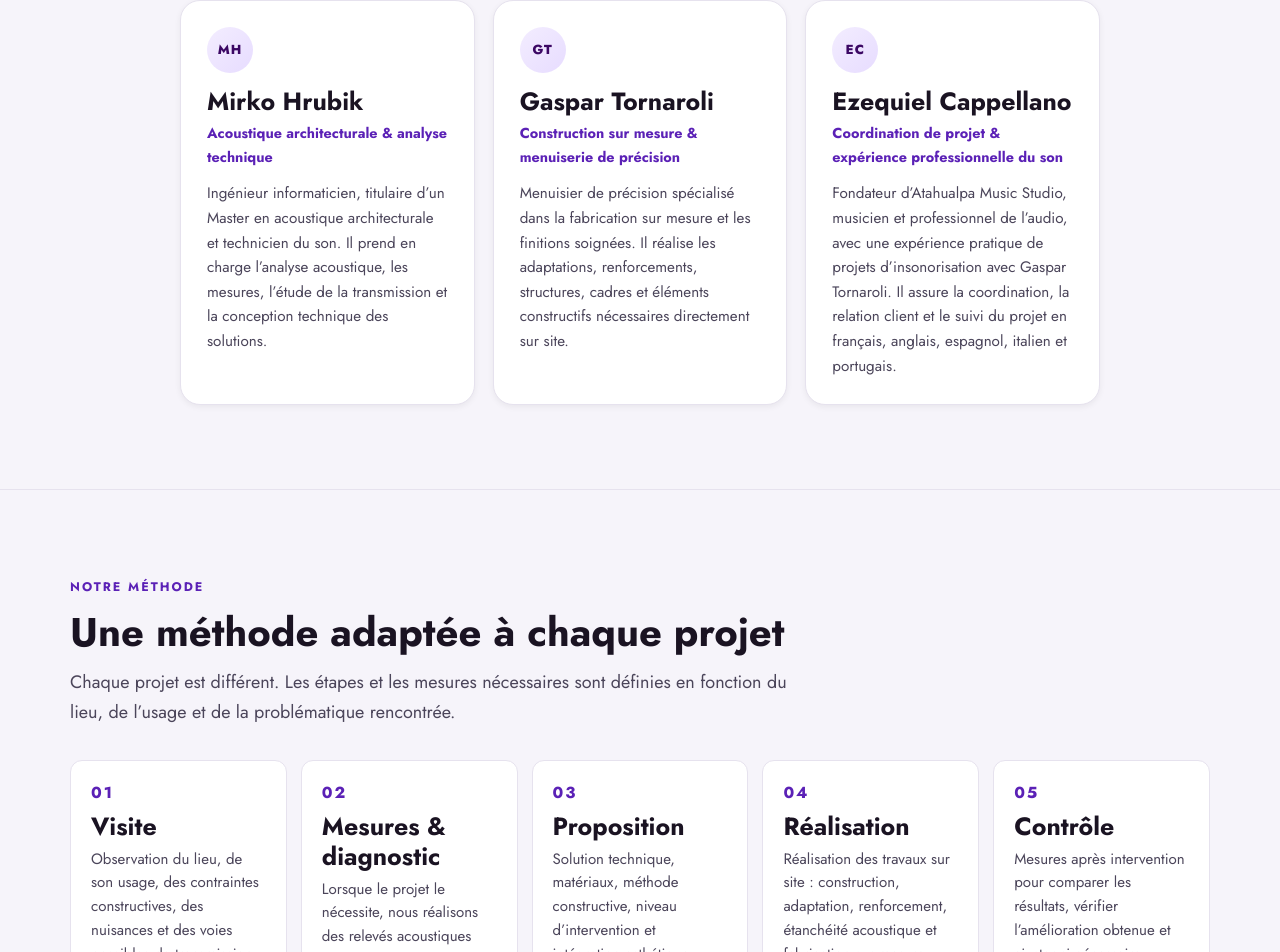
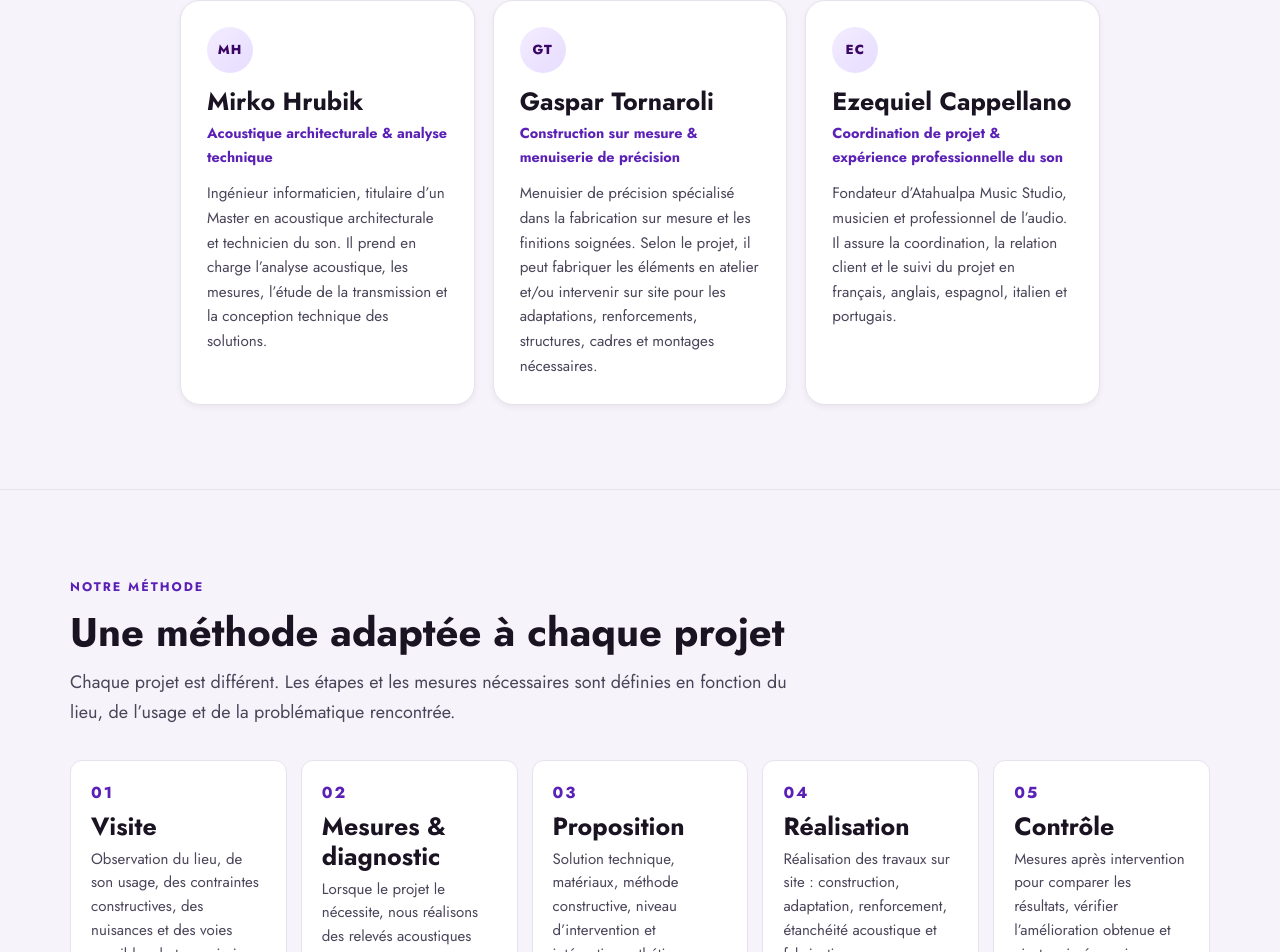
Before and after one commit to twinparadoxmusica/atahualpa-studio, a Next.js app: page /acoustique-insonorisation in a window 1280 px wide. Shown: the part 2689-3641 px from the top of the page. Built offline with nearby package versions, Linux system fonts and the light colour scheme.

Commit message:
Clarify acoustic team responsibilities

```diff
--- a/components/Acoustique/index.js
+++ b/components/Acoustique/index.js
@@ -72,14 +72,14 @@ const copy = {
         name: 'Gaspar Tornaroli',
         role: 'Construction sur mesure & menuiserie de précision',
         body:
-          'Menuisier de précision spécialisé dans la fabrication sur mesure et les finitions soignées. Il réalise les adaptations, renforcements, structures, cadres et éléments constructifs nécessaires directement sur site.',
+          'Menuisier de précision spécialisé dans la fabrication sur mesure et les finitions soignées. Selon le projet, il peut fabriquer les éléments en atelier et/ou intervenir sur site pour les adaptations, renforcements, structures, cadres et montages nécessaires.',
       },
       {
         initials: 'EC',
         name: 'Ezequiel Cappellano',
         role: 'Coordination de projet & expérience professionnelle du son',
         body:
-          'Fondateur d’Atahualpa Music Studio, musicien et professionnel de l’audio, avec une expérience pratique de projets d’insonorisation avec Gaspar Tornaroli. Il assure la coordination, la relation client et le suivi du projet en français, anglais, espagnol, italien et portugais.',
+          'Fondateur d’Atahualpa Music Studio, musicien et professionnel de l’audio. Il assure la coordination, la relation client et le suivi du projet en français, anglais, espagnol, italien et portugais.',
       },
     ],
     methodEyebrow: 'Notre méthode',
@@ -171,14 +171,14 @@ const copy = {
         name: 'Gaspar Tornaroli',
         role: 'Bespoke construction & precision carpentry',
         body:
-          'Precision carpenter specialising in custom fabrication and detailed finishing. He carries out the adaptations, reinforcement, structures, frames and construction elements required directly on site.',
+          'Precision carpenter specialising in custom fabrication and detailed finishing. Depending on the project, he may fabricate elements in the workshop and/or work on site on the required adaptations, reinforcement, structures, frames and installation.',
       },
       {
         initials: 'EC',
         name: 'Ezequiel Cappellano',
         role: 'Project coordination & professional audio',
         body:
-          'Founder of Atahualpa Music Studio, professional musician and audio specialist, with practical soundproofing-project experience alongside Gaspar Tornaroli. He coordinates projects, client communication and follow-up in French, English, Spanish, Italian and Portuguese.',
+          'Founder of Atahualpa Music Studio, professional musician and audio specialist. He coordinates projects, client communication and follow-up in French, English, Spanish, Italian and Portuguese.',
       },
     ],
     methodEyebrow: 'Our method',
@@ -270,14 +270,14 @@ const copy = {
         name: 'Gaspar Tornaroli',
         role: 'Construcción a medida y carpintería de precisión',
         body:
-          'Carpintero de precisión especializado en fabricación a medida y terminaciones cuidadas. Realiza in situ las adaptaciones, refuerzos, estructuras, bastidores y elementos constructivos que requiere cada proyecto.',
+          'Carpintero de precisión especializado en fabricación a medida y terminaciones cuidadas. Según el proyecto, puede fabricar elementos en taller y/o realizar in situ las adaptaciones, refuerzos, estructuras, bastidores y montajes necesarios.',
       },
       {
         initials: 'EC',
         name: 'Ezequiel Cappellano',
         role: 'Coordinación de proyectos y audio profesional',
         body:
-          'Fundador de Atahualpa Music Studio, músico y profesional del audio, con experiencia práctica en proyectos de insonorización junto a Gaspar Tornaroli. Coordina los proyectos, la comunicación con el cliente y el seguimiento en francés, inglés, español, italiano y portugués.',
+          'Fundador de Atahualpa Music Studio, músico y profesional del audio. Coordina los proyectos, la comunicación con el cliente y el seguimiento en francés, inglés, español, italiano y portugués.',
       },
     ],
     methodEyebrow: 'Nuestro método',
@@ -369,14 +369,14 @@ const copy = {
         name: 'Gaspar Tornaroli',
         role: 'Costruzione su misura e falegnameria di precisione',
         body:
-          'Falegname di precisione specializzato nella fabbricazione su misura e nelle finiture curate. Realizza in situ adattamenti, rinforzi, strutture, telai ed elementi costruttivi necessari al progetto.',
+          'Falegname di precisione specializzato nella fabbricazione su misura e nelle finiture curate. A seconda del progetto, può realizzare gli elementi in laboratorio e/o intervenire in situ per adattamenti, rinforzi, strutture, telai e montaggi necessari.',
       },
       {
         initials: 'EC',
         name: 'Ezequiel Cappellano',
         role: 'Coordinamento del progetto e audio professionale',
         body:
-          'Fondatore di Atahualpa Music Studio, musicista e professionista dell’audio, con esperienza pratica in progetti di insonorizzazione insieme a Gaspar Tornaroli. Coordina i progetti, la comunicazione con il cliente e il follow-up in francese, inglese, spagnolo, italiano e portoghese.',
+          'Fondatore di Atahualpa Music Studio, musicista e professionista dell’audio. Coordina i progetti, la comunicazione con il cliente e il follow-up in francese, inglese, spagnolo, italiano e portoghese.',
       },
     ],
     methodEyebrow: 'Il nostro metodo',
```
